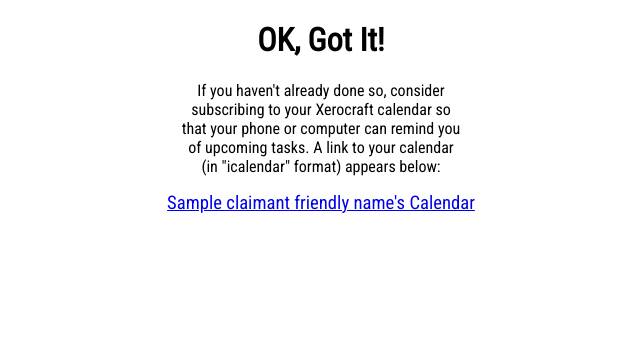
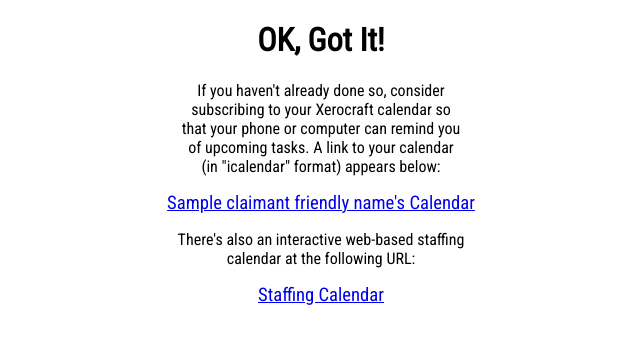
Before and after one commit to adrianboyko/xerocraft-django, a Django app: template tasks/templates/tasks/verify-claim-response.html in a window 1280 px wide. Shown: the top 344 px of the page, without its empty margins (319-959 px from the left). Run offline with Django 3.2, Linux system fonts and the light colour scheme; the template is opened without the code that fills it: most values are stand-ins (such as "Sample title", 1, 10 or a date in 2020).

Commit message:
Added "interactive staffing calendar" link.

```diff
--- a/tasks/templates/tasks/verify-claim-response.html
+++ b/tasks/templates/tasks/verify-claim-response.html
@@ -31,8 +31,14 @@
         <br/>of upcoming tasks. A link to your calendar
         <br/>(in "icalendar" format) appears below:
     </p>
-
     <!-- Following URL appears as http but webcal might be better. -->
     <p><a href="{% url 'task:member-calendar' token=cal_token %}">{{claimant_friendly_name}}'s Calendar</a></p>
+
+    <p>
+        There's also an interactive web-based staffing
+        <br/>calendar at the following URL:
+    </p>
+    <p><a href="{% url 'task:ops-calendar-spa' %}">Staffing Calendar</a></p>
+
 </body>
 </html>
```
